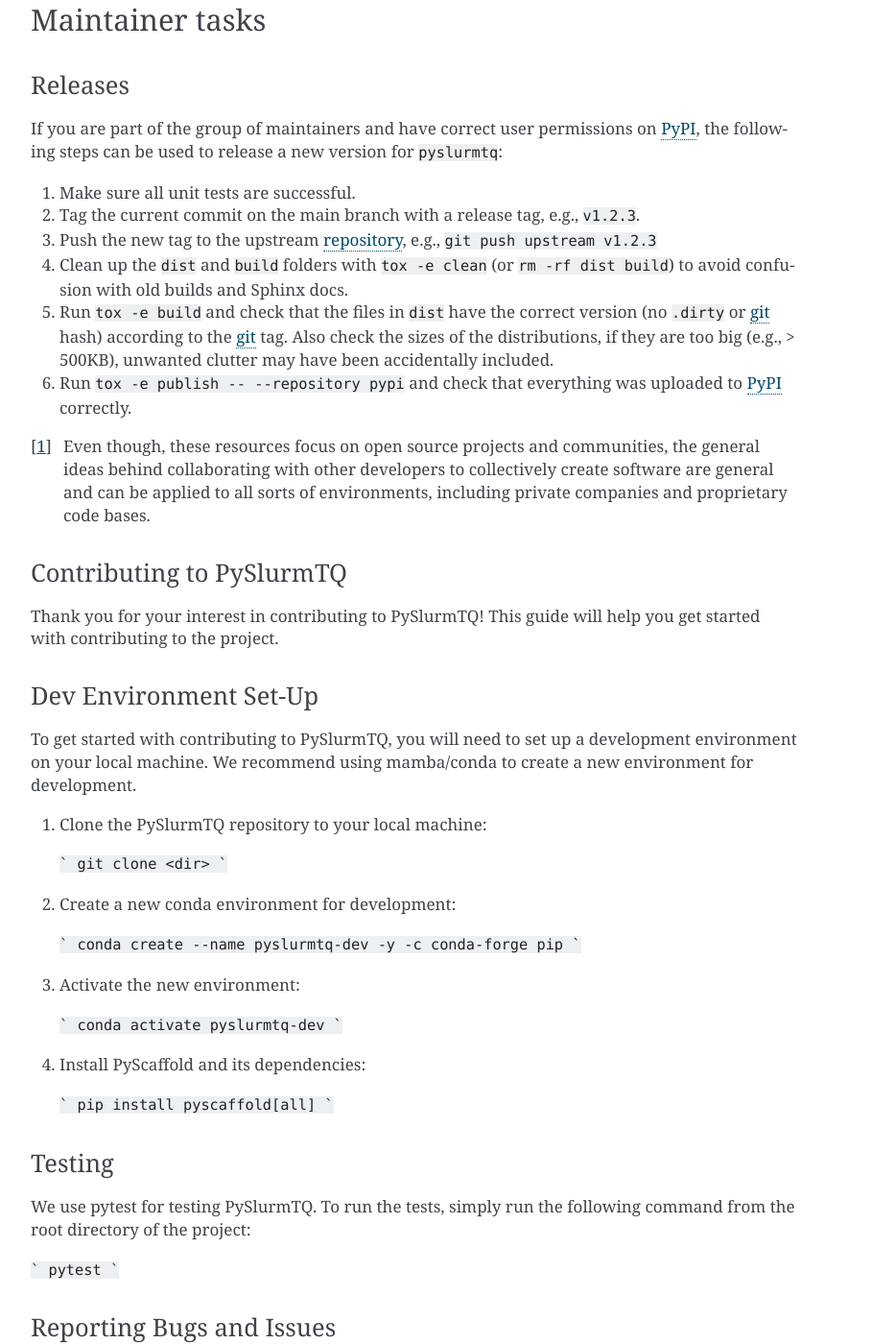
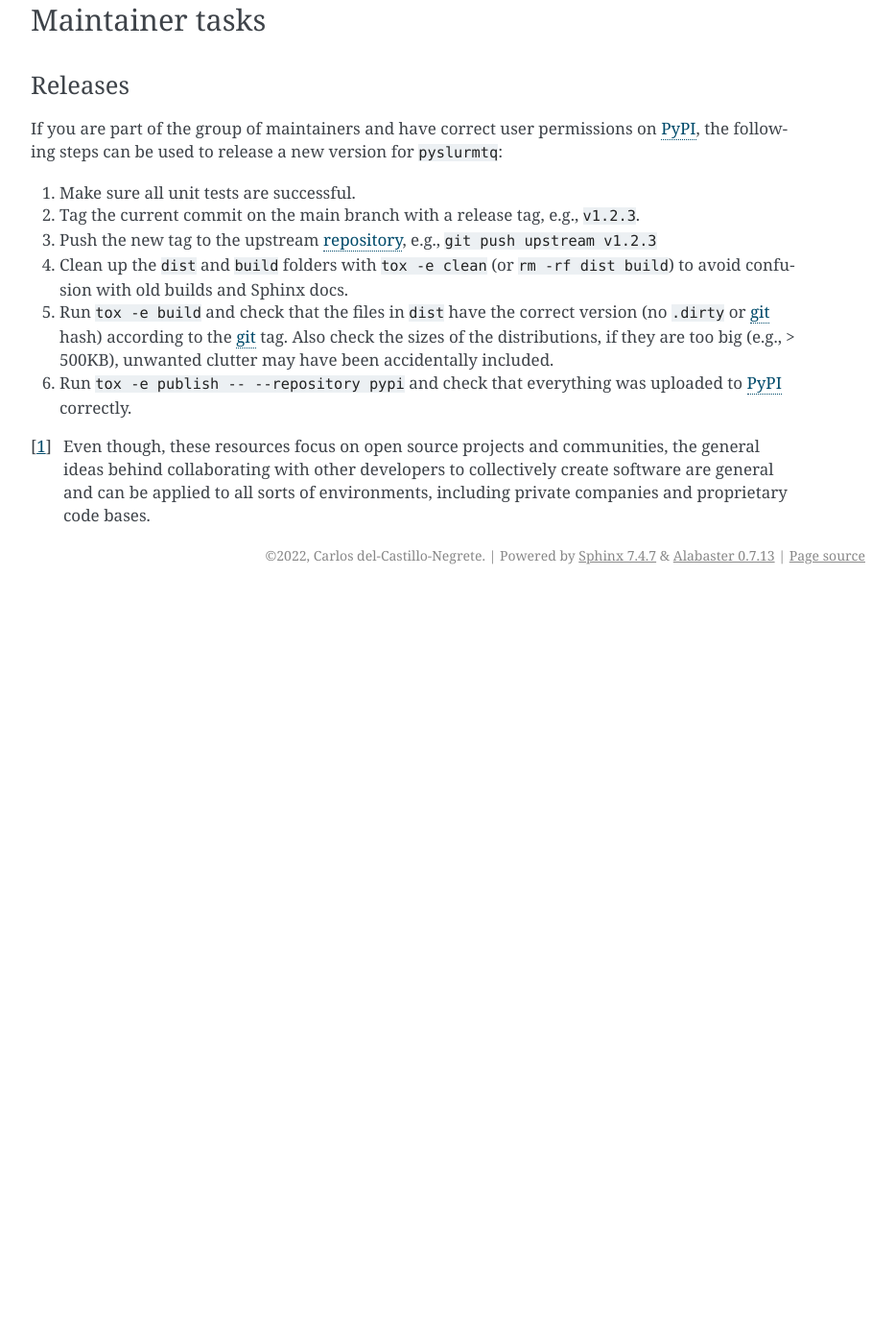
Before and after one commit to cdelcastillo21/pyslurmtq, a Sphinx documentation site: the page built from docs/contributing.rst, in a window 1280 px wide and 1400 px high, scrolled down 4511 px. Shown: the whole window at 96% size, without its empty margins (338-1271 px from the left). Built offline with Sphinx 7.4.7, drawn with Linux system fonts in a browser that asks for light colours; after the commit the page ends 5129 px from its top, so only the background shows below that; some of the changed text lies outside the part shown.

Commit message:
:books: More docs work

````diff
--- a/docs/contributing.rst
+++ b/docs/contributing.rst
@@ -1,78 +1 @@
 .. include:: ../CONTRIBUTING.rst
-
-Contributing to PySlurmTQ
--------------------------
-
-Thank you for your interest in contributing to PySlurmTQ! This guide will help you get started with contributing to the project.
-
-Dev Environment Set-Up
------------------------
-
-To get started with contributing to PySlurmTQ, you will need to set up a development environment on your local machine. We recommend using mamba/conda to create a new environment for development.
-
-1. Clone the PySlurmTQ repository to your local machine:
-
-   ```
-   git clone <dir>
-   ```
-
-2. Create a new conda environment for development:
-
-   ```
-   conda create --name pyslurmtq-dev -y -c conda-forge pip
-   ```
-
-3. Activate the new environment:
-
-   ```
-   conda activate pyslurmtq-dev
-   ```
-
-4. Install PyScaffold and its dependencies:
-
-   ```
-   pip install pyscaffold[all]
-   ```
-
-Testing
--------
-
-We use pytest for testing PySlurmTQ. To run the tests, simply run the following command from the root directory of the project:
-
-```
-pytest
-```
-
-Reporting Bugs and Issues
--------------------------
-
-If you encounter any bugs or issues while using PySlurmTQ, please report them on the project's GitHub page:
-
-```
-https://github.com/<USER>/pyslurmtq/issues
-```
-
-Contributing Code
------------------
-
-To contribute code to PySlurmTQ, please follow these steps:
-
-1. Fork the PySlurmTQ repository on GitHub.
-
-2. Create a new branch for your changes:
-
-   ```
-   git checkout -b my-new-feature
-   ```
-
-3. Make your changes and commit them to your branch.
-
-4. Push your changes to your forked repository:
-
-   ```
-   git push origin my-new-feature
-   ```
-
-5. Create a pull request on the PySlurmTQ repository.
-
-We appreciate all contributions to PySlurmTQ, and we will review your pull request as soon as possible. Thank you for your help in improving the project!
````
Also changed, not shown: README.rst (+5 -5 lines).
